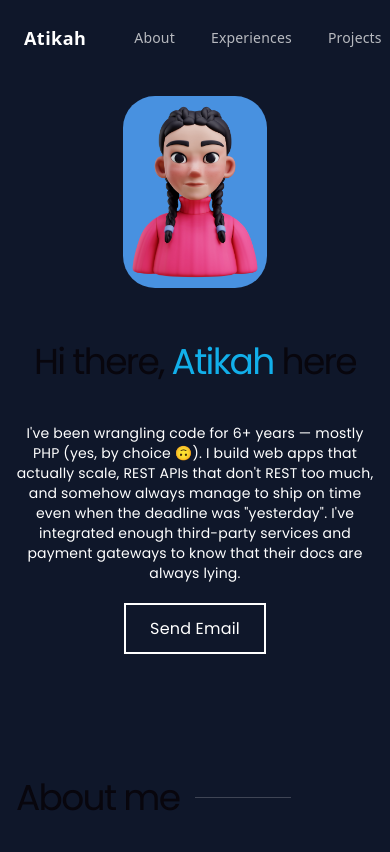
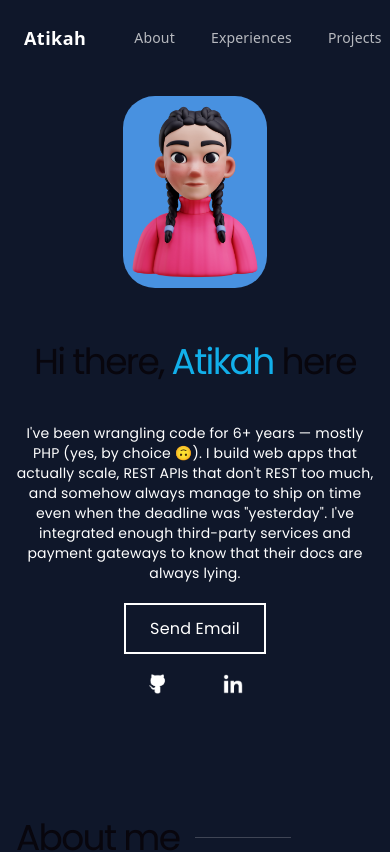
Before and after one commit to atikahadzman/portfolio, a React (Vite) app: page / in a window 390 px wide. Shown: the top 852 px of the page. Built offline with nearby package versions, Linux system fonts and the light colour scheme.

Commit message:
show social icon under bio

```diff
--- a/src/Banner.jsx
+++ b/src/Banner.jsx
@@ -2,6 +2,8 @@ import { useState } from "react";
 
 export default function Banner() {
     const urlEmail = import.meta.env.VITE_URL_EMAIL;
+    const urlLinkedin = import.meta.env.VITE_URL_LINKEDIN;
+    const urlGithub = import.meta.env.VITE_URL_GITHUB;
     const appName = import.meta.env.VITE_APP_NAME;
 
     return (
@@ -36,6 +38,33 @@ export default function Banner() {
                         Send Email
                     </a>
                 </div>
+                <div className="flex items-center justify-center md:justify-start gap-2 pt-4">
+                    <a href={urlGithub} target="_blank" rel="noopener noreferrer"
+                        className="md:hidden px-6 text-sm font-medium transition-all duration-200 relative
+                            after:absolute after:bottom-0 after:left-0 after:h-[2px] after:bg-white
+                            after:transition-all after:duration-200 text-white hover:translate-x-1 transition-transform hover:text-white/70 after:w-0 hover:after:w-full"
+                    >
+                        <img
+                            src="/github-icon.png"
+                            alt="It's Me!"
+                            className="h-5 w-5 md:h-5 md:w-5"
+                            loading="lazy"
+                        />
+                    </a>
+
+                    <a href={urlLinkedin} target="_blank" rel="noopener noreferrer"
+                        className="md:hidden px-6 text-sm font-medium transition-all duration-200 relative
+                            after:absolute after:bottom-0 after:left-0 after:h-[2px] after:bg-white
+                            after:transition-all after:duration-200 text-white hover:translate-x-1 transition-transform hover:text-white/70 after:w-0 hover:after:w-full"
+                    >
+                        <img
+                            src="/linkedin-icon.png"
+                            alt="It's Me!"
+                            className="h-5 w-5 md:h-5 md:w-5"
+                            loading="lazy"
+                        />
+                    </a>
+                </div>
             </div>
         </div>
     );
```
